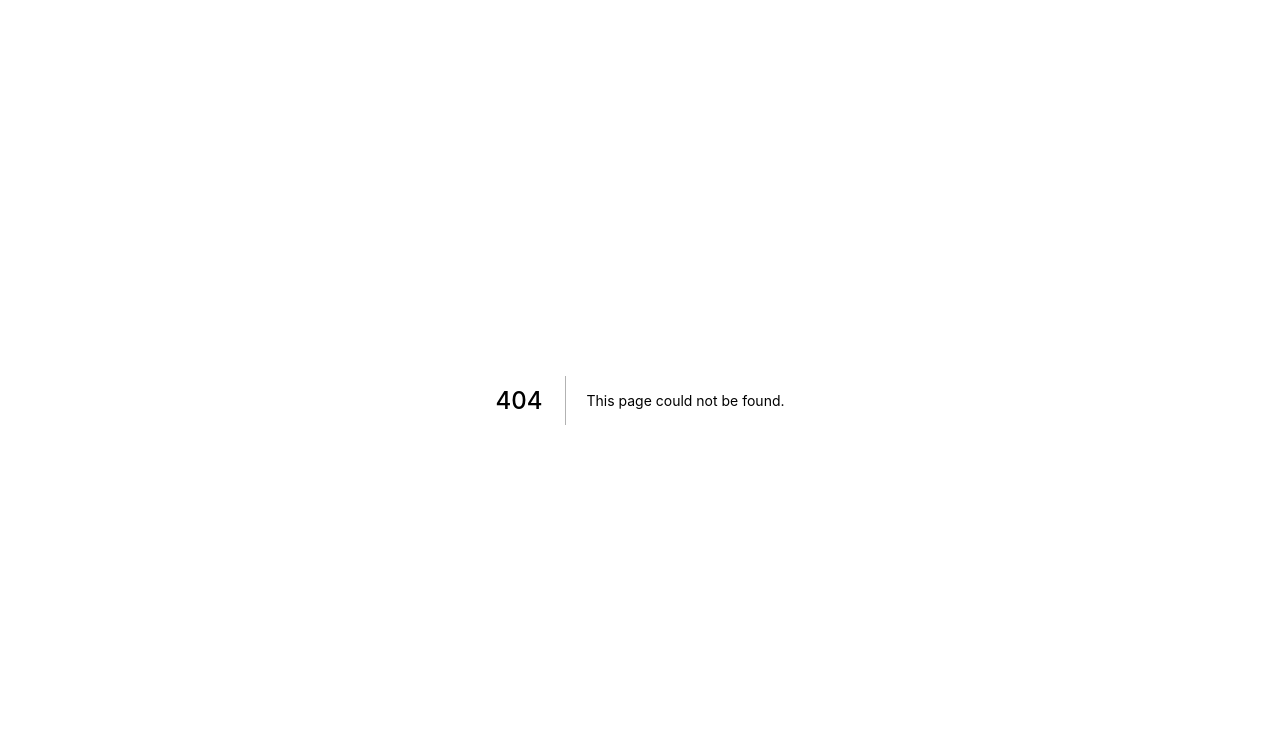
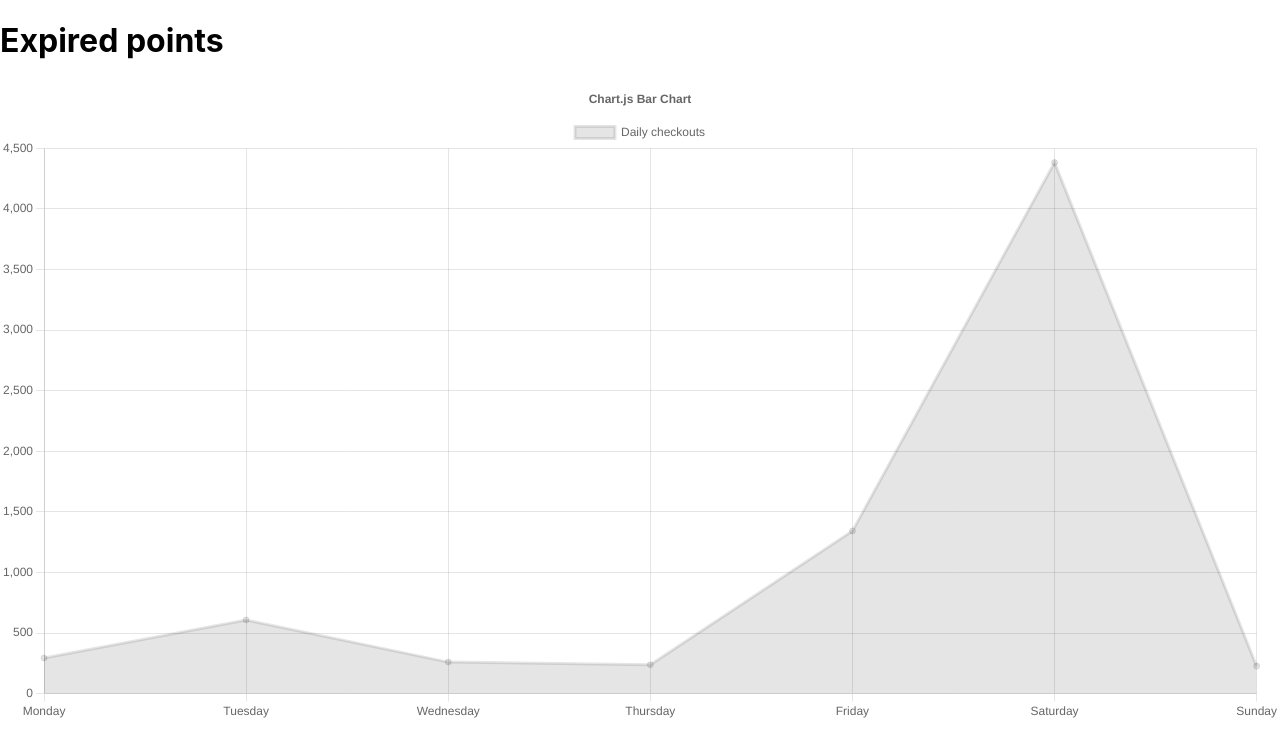
Before and after one commit to szukacs/JunctionX-2022, a Next.js app in the folder frontend/: page /web/expired-points in a window 1280 px wide. Before the commit this address had no page. Shown: the top 756 px of the page. Built offline with nearby package versions, Linux system fonts and the light colour scheme.

Commit message:
expired points page added

```diff
--- /dev/null
+++ b/frontend/components/ExpiredPoints.jsx
@@ -0,0 +1,51 @@
+import {
+    Chart as ChartJS,
+    CategoryScale,
+    LinearScale,
+    BarElement,
+    Title,
+    Tooltip,
+    Legend,
+    PointElement,
+    LineElement, Filler
+} from 'chart.js'
+import {Line} from 'react-chartjs-2'
+import data from '../src/data/weeklyCheckouts.json'
+
+ChartJS.register(CategoryScale,
+    LinearScale,
+    PointElement,
+    LineElement,
+    Title,
+    Tooltip,
+    Filler,
+    Legend)
+const labels = ['Monday', 'Tuesday', 'Wednesday', 'Thursday', 'Friday', 'Saturday', 'Sunday'];
+export const ExpiredPoints = () => {
+    return (
+        <Line
+            options={{
+                responsive: true,
+                fill: true,
+                plugins: {
+                    legend: {
+                        position: 'top',
+                    },
+                    title: {
+                        display: true,
+                        text: 'Chart.js Bar Chart',
+                    },
+                },
+            }}
+            data={{
+                labels,
+                datasets: [
+                    {
+                        label: 'Daily checkouts',
+                        data: data.dailyCheckouts.map((checkout) => checkout.numberOfCheckouts),
+                    },
+                ],
+            }}
+        />
+    )
+}
--- a/frontend/pages/index.js
+++ b/frontend/pages/index.js
@@ -16,6 +16,9 @@ export default function Home() {
         <Link href={"/web/weekly-checkouts"}>
           Weekly Checkouts Chart
         </Link>
+          <Link href={"/web/expired-points"}>
+              Expired Points
+          </Link>
       </main>
 
       <footer className={styles.footer}>
--- /dev/null
+++ b/frontend/pages/web/expired-points/index.js
@@ -0,0 +1,12 @@
+import {ExpiredPoints} from "../../../components/ExpiredPoints";
+
+const ExpiredPointsPage = (props) => {
+  return(
+      <>
+          <h1>Expired points</h1>
+          <ExpiredPoints />
+      </>
+  );
+}
+
+export default ExpiredPointsPage;
```
